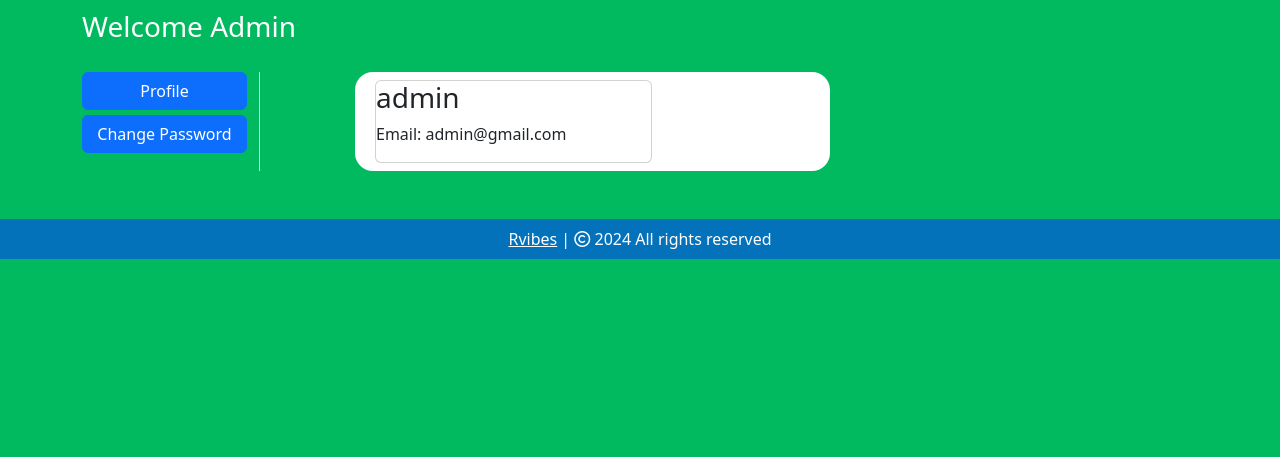
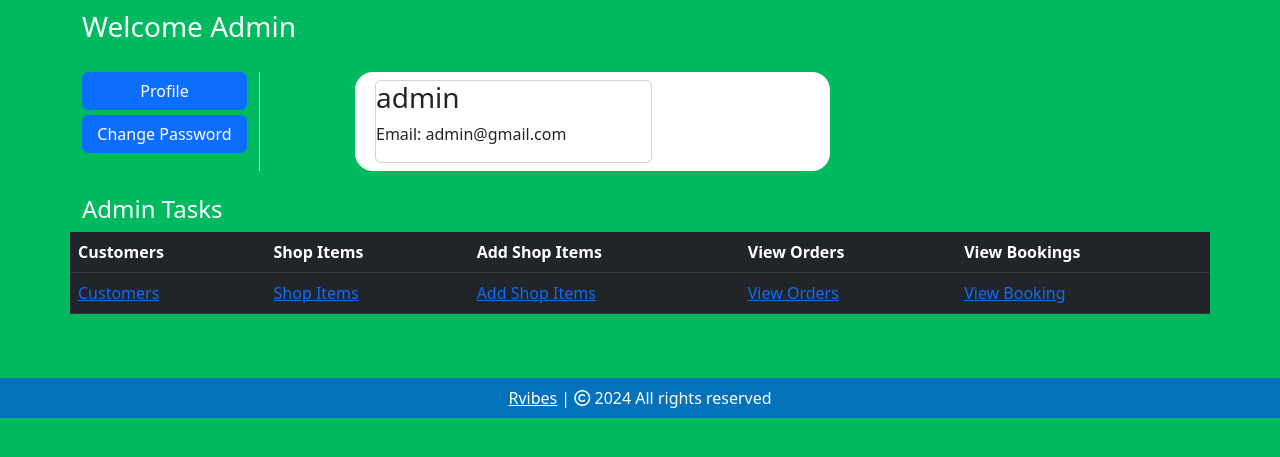
Before and after one commit to dondou21/Revibes, a Flask app: page /profile/1 in a window 1280 px wide. Shown: the part 164-621 px from the top of the page. Run offline with Flask 3, Linux system fonts and the light colour scheme; a user stored in the database is signed in; some libraries are stand-ins or nearby versions.

Commit message:
Profile page updated

```diff
--- a/website/templates/profile.html
+++ b/website/templates/profile.html
@@ -1,39 +1,71 @@
 {% extends 'base.html' %}
 
-{% block title %} Home {% endblock %}
-
+{% block title %} Profile {% endblock %}
 
 {% block body %}
-
 <div class="container my-5">
     <div class="row">
         <h3 style="color: white;">Welcome <span class="text-capitalize">{{ customer.username }}</span></h3>
 
         <div class="col-sm-2 border-end" style="margin-top: 20px;">
-
             <ul class="list-unstyled">
                 <li class="d-grid"><a href="#" class="btn btn-primary">Profile</a></li>
                 <li class="d-grid"><a href="/change-password/{{ customer.id }}" class="btn btn-primary" style="margin-top: 5px;">Change Password</a></li>
-
             </ul>
-
         </div>
 
         <div class="col-sm-5 offset-sm-1" style="background-color: white; border-radius: 18px; margin-top: 20px;">
             <div class="row">
-
                 <div class="col-sm-8">
                     <div class="card m-2">
-
                         <h3>{{ customer.username }}</h3>
                         <p>Email: {{ customer.email }}</p>
                     </div>
                 </div>
-
             </div>
-
         </div>
     </div>
+
+    <div class="row mt-4">
+        {% if customer.id == 1 %}
+            <!-- Admin Tasks -->
+            <h4 style="color: white;">Admin Tasks</h4>
+            <table class="table table-dark table-hover">
+                <thead>
+                    <tr>
+                        <th scope="col">Customers</th>
+                        <th scope="col">Shop Items</th>
+                        <th scope="col">Add Shop Items</th>
+                        <th scope="col">View Orders</th>
+                        <th scope="col">View Bookings</th>
+                    </tr>
+                </thead>
+                <tbody>
+                    <tr>
+                        <td><a href="/customers">Customers</a></td>
+                        <td><a href="/shop_items">Shop Items</a></td>
+                        <td><a href="/add-shop-items">Add Shop Items</a></td>
+                        <td><a href="/view_orders">View Orders</a></td>
+                        <td><a href="/view_bookings">View Booking</a></td>
+                    </tr>
+                </tbody>
+            </table>
+        {% else %}
+            <!-- User Bookings -->
+            <h4 style="color: white;">Your Bookings</h4>
+            {% if customer.bookings %}
+                <ul class="list-group">
+                    {% for booking in customer.bookings %}
+                        <li class="list-group-item">
+                            <p>Booking ID: {{ booking.id }}</p>
+                            <p>Booking Status: {{ booking.status }}</p>
+                        </li>
+                    {% endfor %}
+                </ul>
+            {% else %}
+                <p>No bookings found.</p>
+            {% endif %}
+        {% endif %}
+    </div>
 </div>
-
 {% endblock %}
```
